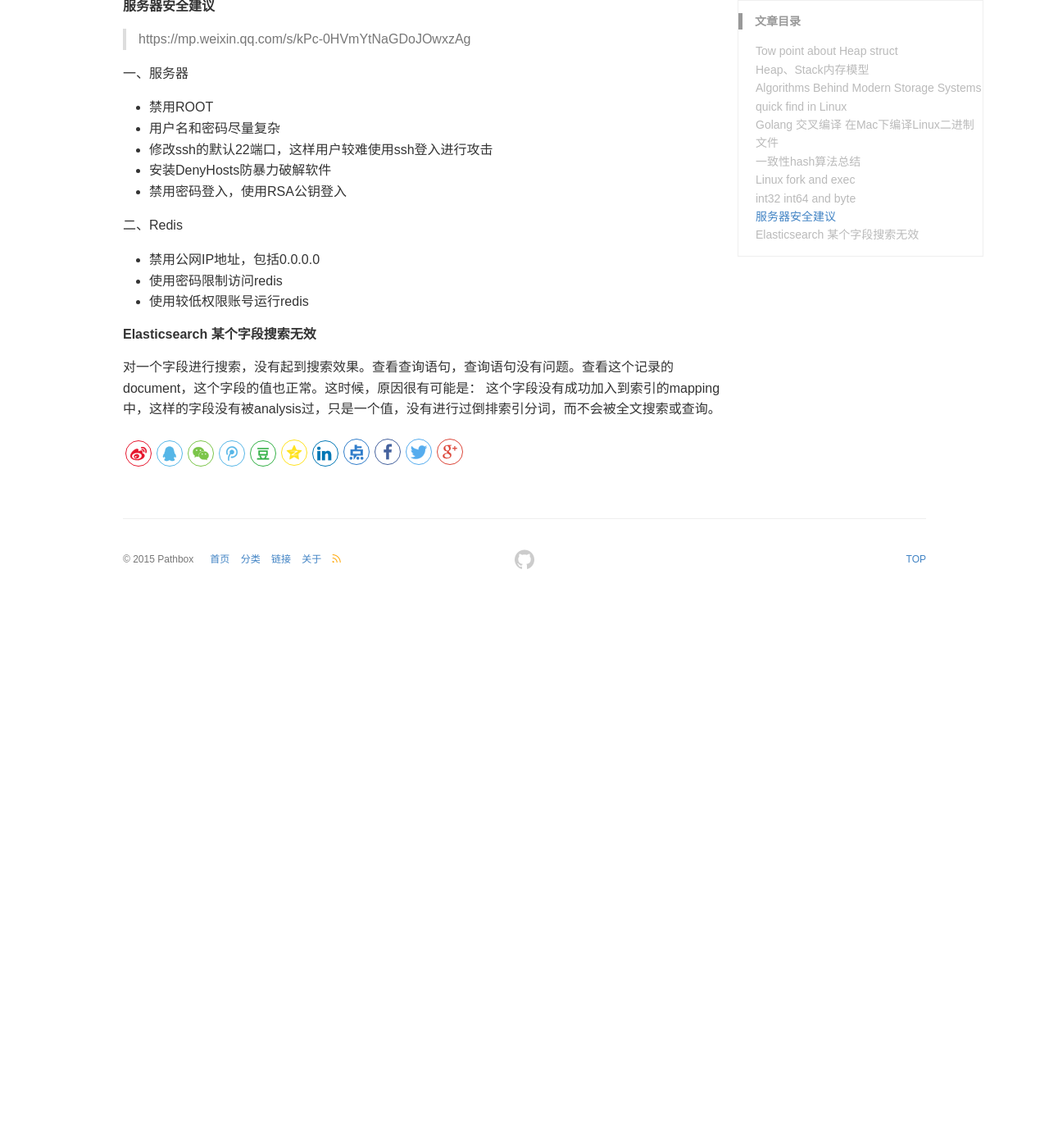
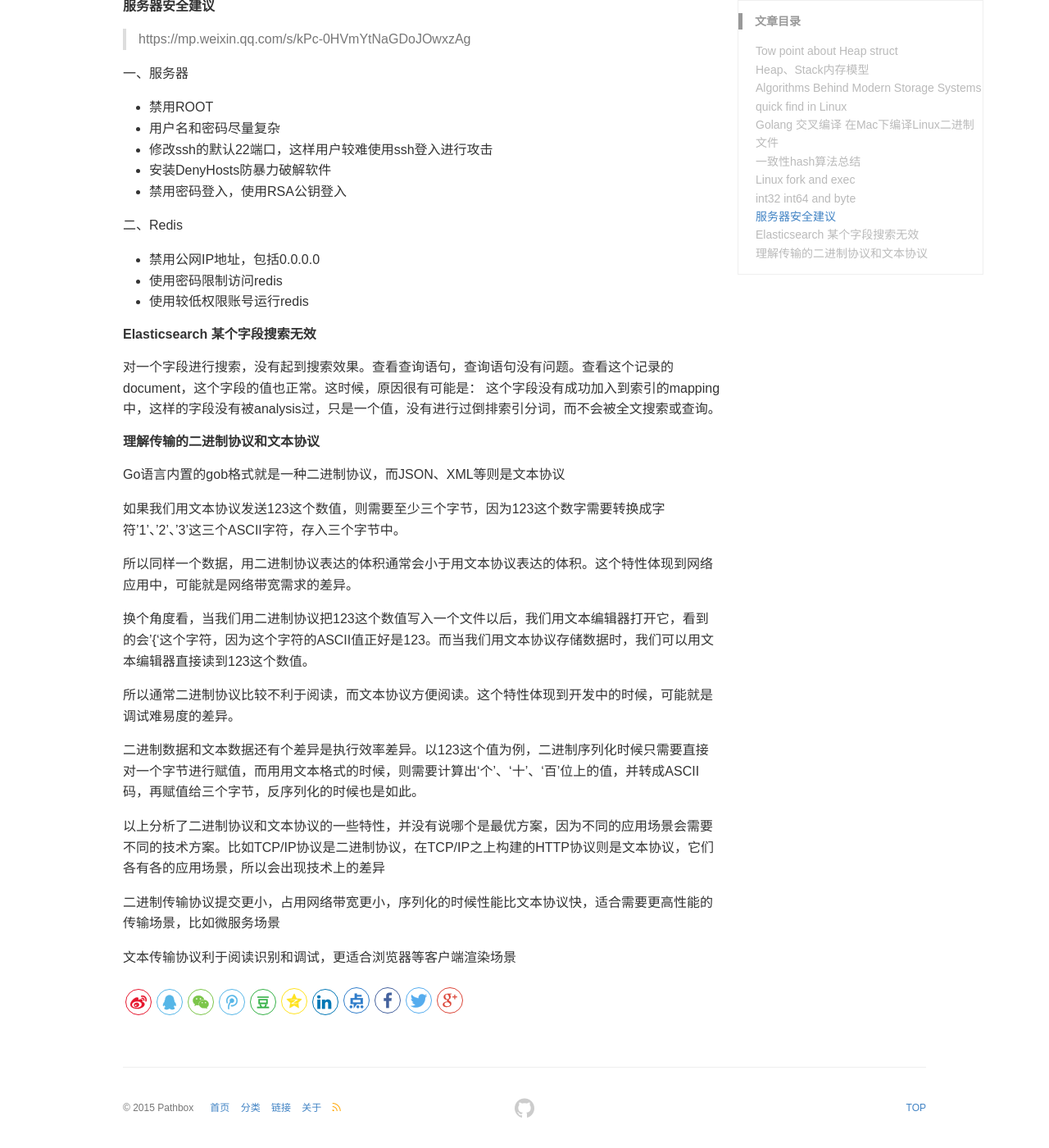
Before and after one commit to pathbox/pathbox.github.io, a Jekyll site: the page built from _posts/2018-06-02-work-summary-in-Udesk-sixteen.md, in a window 1280 px wide and 1400 px high, scrolled down 3539 px. Shown: the whole window at 82% size. Built offline with Jekyll 4.4.1, drawn with Linux system fonts in a browser that asks for light colours; before the commit the page ends 4270 px from its top, so only the background shows below that.

Commit message:
理解传输的二进制协议和文本协议

```diff
--- a/_posts/2018-06-02-work-summary-in-Udesk-sixteen.md
+++ b/_posts/2018-06-02-work-summary-in-Udesk-sixteen.md
@@ -132,3 +132,22 @@ int64 是64bit，占8个字节，最大数值是：2^64 = 18446744073709551616,
 ##### Elasticsearch 某个字段搜索无效
 
 对一个字段进行搜索，没有起到搜索效果。查看查询语句，查询语句没有问题。查看这个记录的document，这个字段的值也正常。这时候，原因很有可能是： 这个字段没有成功加入到索引的mapping中，这样的字段没有被analysis过，只是一个值，没有进行过倒排索引分词，而不会被全文搜索或查询。
+
+##### 理解传输的二进制协议和文本协议
+Go语言内置的gob格式就是一种二进制协议，而JSON、XML等则是文本协议
+
+如果我们用文本协议发送123这个数值，则需要至少三个字节，因为123这个数字需要转换成字符'1'、'2'、'3'这三个ASCII字符，存入三个字节中。
+
+所以同样一个数据，用二进制协议表达的体积通常会小于用文本协议表达的体积。这个特性体现到网络应用中，可能就是网络带宽需求的差异。
+
+换个角度看，当我们用二进制协议把123这个数值写入一个文件以后，我们用文本编辑器打开它，看到的会'{'这个字符，因为这个字符的ASCII值正好是123。而当我们用文本协议存储数据时，我们可以用文本编辑器直接读到123这个数值。
+
+所以通常二进制协议比较不利于阅读，而文本协议方便阅读。这个特性体现到开发中的时候，可能就是调试难易度的差异。
+
+二进制数据和文本数据还有个差异是执行效率差异。以123这个值为例，二进制序列化时候只需要直接对一个字节进行赋值，而用用文本格式的时候，则需要计算出‘个’、‘十’、‘百’位上的值，并转成ASCII码，再赋值给三个字节，反序列化的时候也是如此。
+
+以上分析了二进制协议和文本协议的一些特性，并没有说哪个是最优方案，因为不同的应用场景会需要不同的技术方案。比如TCP/IP协议是二进制协议，在TCP/IP之上构建的HTTP协议则是文本协议，它们各有各的应用场景，所以会出现技术上的差异
+
+二进制传输协议提交更小，占用网络带宽更小，序列化的时候性能比文本协议快，适合需要更高性能的传输场景，比如微服务场景
+
+文本传输协议利于阅读识别和调试，更适合浏览器等客户端渲染场景
```
